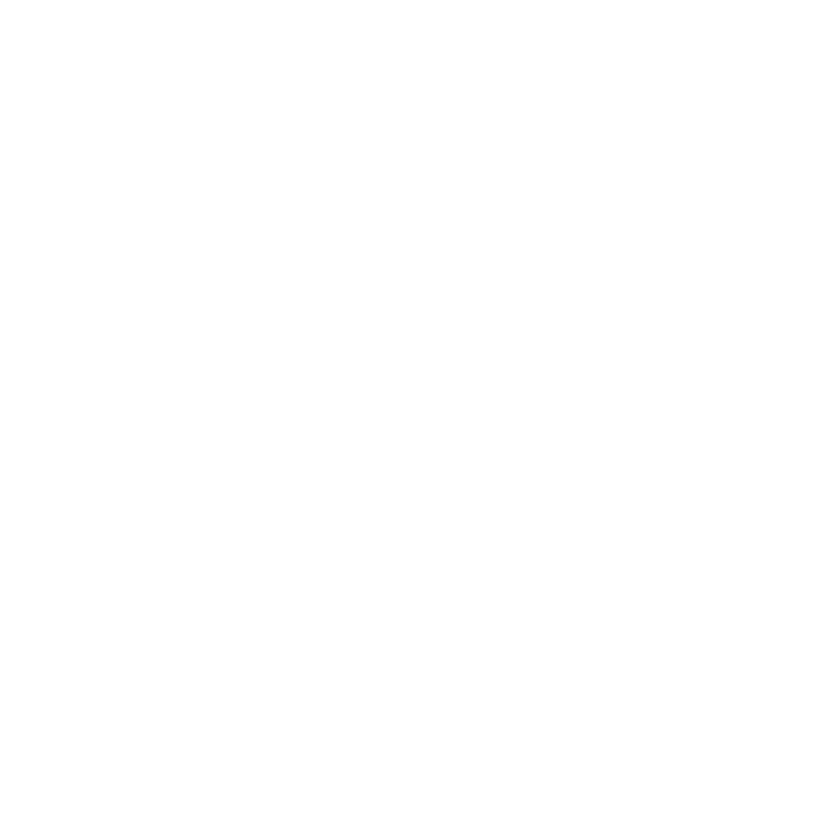
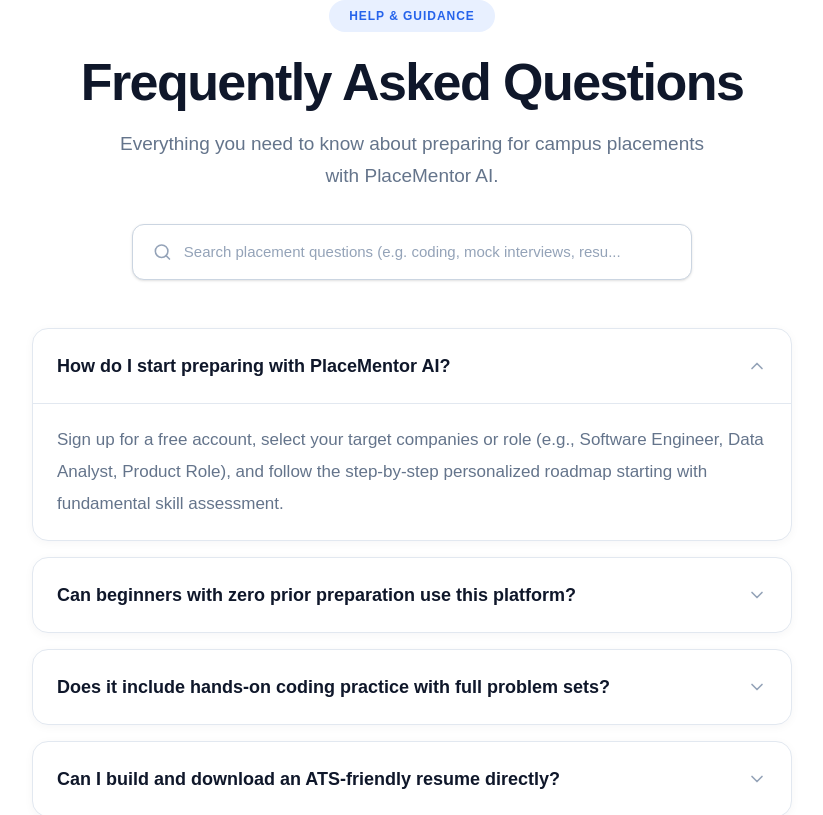
Before and after one commit to sheshatvamsreenesh/PlaceMentor-AI, a Next.js app in the folder frontend/: page / in a window 1280 px wide. Shown: the part 4060-4875 px from the top of the page, without its empty margins (228-1051 px from the left). Before the commit the page ends 3964 px from the top, so only its background shows below. Built offline with nearby package versions, Linux system fonts and the light colour scheme.

Commit message:
updated FAQ section

```diff
--- a/frontend/app/page.tsx
+++ b/frontend/app/page.tsx
@@ -4,6 +4,7 @@ import FeaturesSection from "@/components/home/FeaturesSection";
 import LearningJourney from "@/components/home/LearningJourney";
 import WhyChoose from "@/components/home/WhyChoose";
 import StudentSuccessStories from "@/components/home/StudentSuccessStories";
+import FAQ from "@/components/home/FAQ";
 
 export default function Home() {
   return (
@@ -14,6 +15,7 @@ export default function Home() {
       <LearningJourney />
       <WhyChoose />
       <StudentSuccessStories />
+      <FAQ />
     </>
   );
 }
--- /dev/null
+++ b/frontend/components/home/FAQ.tsx
@@ -0,0 +1,118 @@
+"use client";
+
+import { useState } from "react";
+import { Search, ChevronDown, ChevronUp } from "lucide-react";
+
+const faqs = [
+  {
+    question: "How do I start preparing with PlaceMentor AI?",
+    answer:
+      "Sign up for a free account, select your target companies or role (e.g., Software Engineer, Data Analyst, Product Role), and follow the step-by-step personalized roadmap starting with fundamental skill assessment.",
+  },
+  {
+    question: "Can beginners with zero prior preparation use this platform?",
+    answer: "",
+  },
+  {
+    question: "Does it include hands-on coding practice with full problem sets?",
+    answer: "",
+  },
+  {
+    question: "Can I build and download an ATS-friendly resume directly?",
+    answer: "",
+  },
+  {
+    question: "How are mock interviews conducted on PlaceMentor AI?",
+    answer: "",
+  },
+  {
+    question:
+      "Are company roadmaps updated according to the latest recruitment patterns?",
+    answer: "",
+  },
+];
+
+export default function FAQ() {
+  const [openIndex, setOpenIndex] = useState(0);
+
+  return (
+    <section className="bg-white pt-24 pb-28 px-6">
+      <div className="mx-auto max-w-[760px]">
+        {/* Badge */}
+        <div className="flex justify-center">
+          <span className="rounded-full bg-[#E8F0FF] px-5 py-[7px] text-[12px] font-semibold tracking-[0.08em] text-[#2563EB]">
+            HELP & GUIDANCE
+          </span>
+        </div>
+
+        {/* Heading */}
+        <h2 className="mt-5 text-center text-[52px] font-bold leading-[60px] tracking-[-0.03em] text-[#0F172A]">
+          Frequently Asked Questions
+        </h2>
+
+        {/* Subtitle */}
+        <p className="mx-auto mt-4 max-w-[620px] text-center text-[19px] leading-8 text-[#64748B]">
+          Everything you need to know about preparing for campus placements with
+          PlaceMentor AI.
+        </p>
+
+        {/* Search Bar */}
+        <div className="mx-auto mt-8 flex h-[56px] max-w-[560px] items-center rounded-xl border border-[#CBD5E1] bg-white px-5 shadow-sm">
+          <Search
+            className="mr-3 h-5 w-5 text-[#94A3B8]"
+            strokeWidth={2}
+          />
+
+          <input
+            type="text"
+            placeholder="Search placement questions (e.g. coding, mock interviews, resu..."
+            className="w-full bg-transparent text-[15px] text-[#334155] placeholder:text-[#94A3B8] outline-none"
+          />
+        </div>
+
+        {/* FAQ Cards */}
+        <div className="mt-12 space-y-4">
+          {faqs.map((faq, index) => {
+            const isOpen = openIndex === index;
+
+            return (
+              <div
+                key={index}
+                className="overflow-hidden rounded-2xl border border-[#E2E8F0] bg-white shadow-[0_2px_10px_rgba(15,23,42,0.04)] transition-all duration-200"
+              >
+                <button
+                  onClick={() => setOpenIndex(isOpen ? -1 : index)}
+                  className="flex w-full items-center justify-between px-6 py-[23px] text-left"
+                >
+                  <span className="text-[18px] font-semibold leading-7 text-[#0F172A]">
+                    {faq.question}
+                  </span>
+
+                  {isOpen ? (
+                    <ChevronUp
+                      className="h-5 w-5 text-[#94A3B8]"
+                      strokeWidth={2}
+                    />
+                  ) : (
+                    <ChevronDown
+                      className="h-5 w-5 text-[#94A3B8]"
+                      strokeWidth={2}
+                    />
+                  )}
+                </button>
+
+                {isOpen && (
+                  <div className="border-t border-[#E2E8F0] px-6 py-5">
+                    <p className="text-[17px] leading-8 text-[#64748B]">
+                      {faq.answer}
+                    </p>
+                  </div>
+                )}
+              </div>
+            );
+          })}
+        </div>
+      </div>
+    </section>
+  );
+}
```
